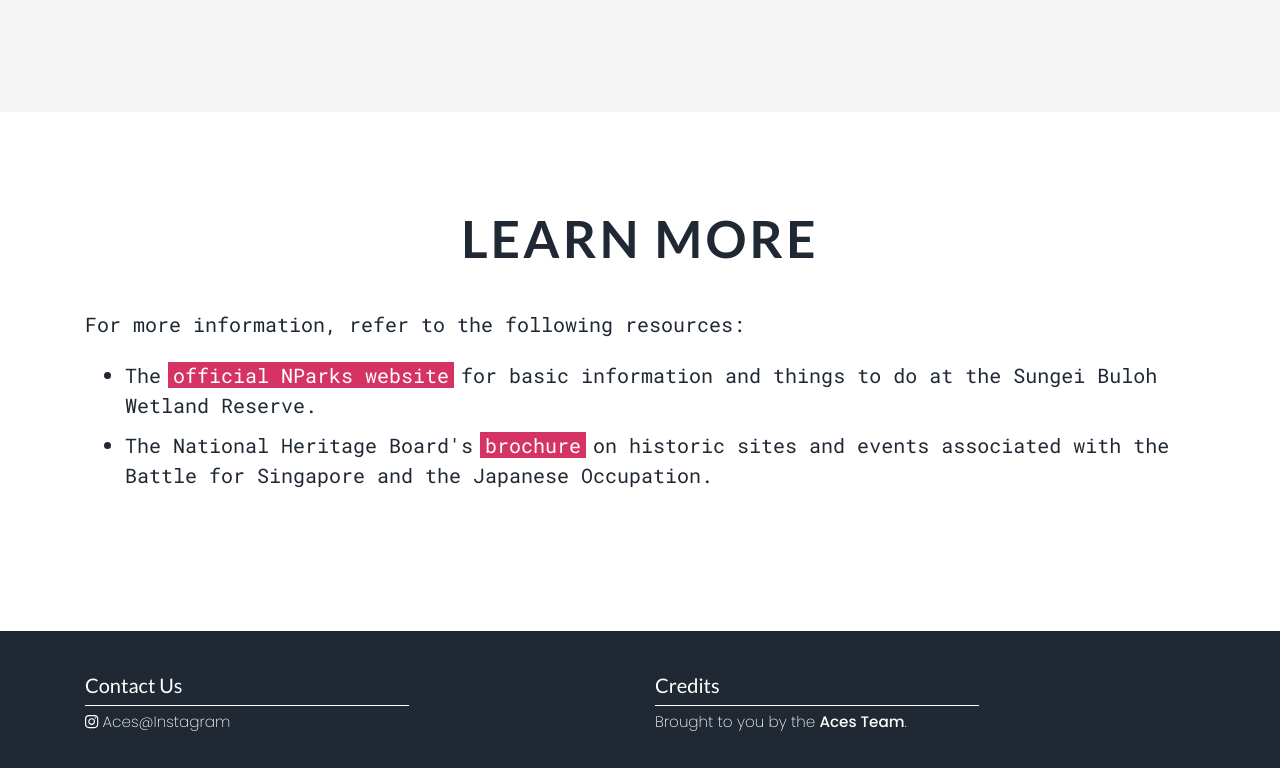
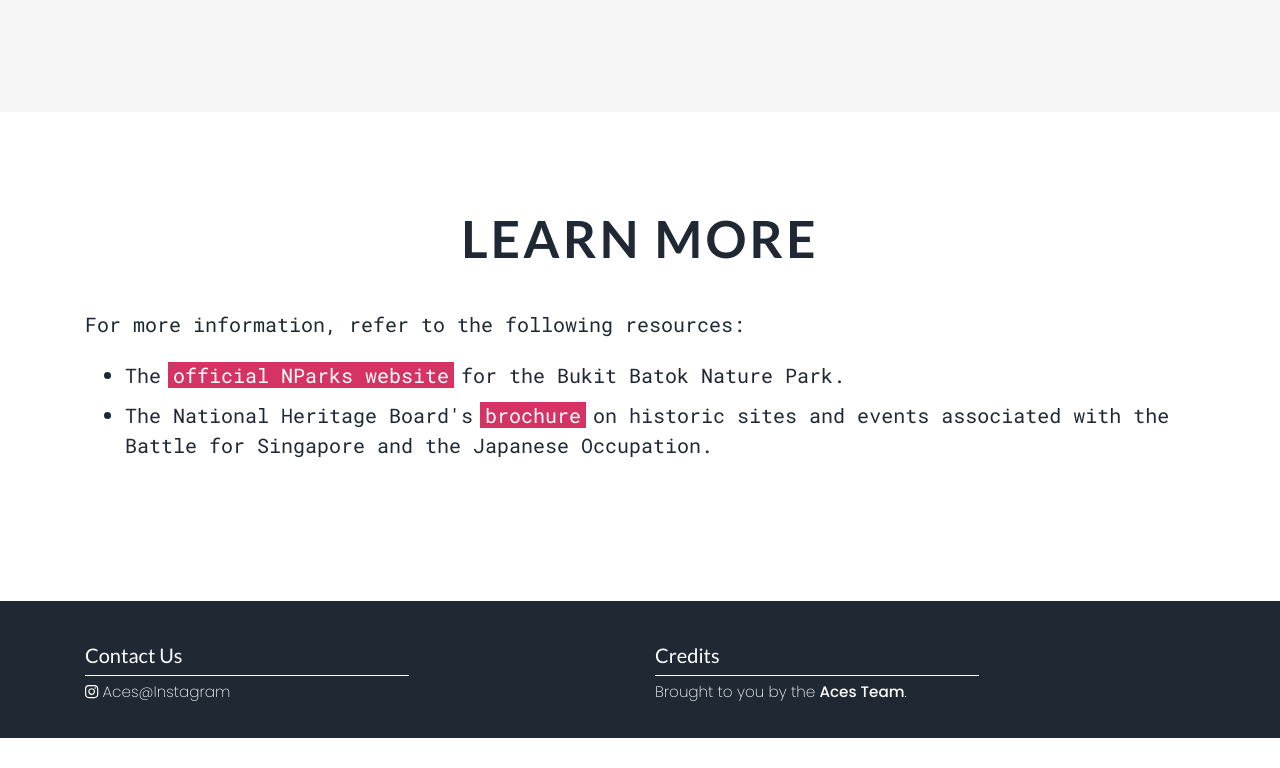
Before and after one commit to aces-active/aces-active.github.io, a Jekyll site: the page built from routes/bukit-batok.html, in a window 1280 px wide and 900 px high, scrolled down 1974 px, cut to the strip 132-900 px from the top of the window. Built offline with Jekyll 4.4.1, drawn with Linux system fonts in a browser that asks for light colours; nearby versions of some CDN libraries; some web fonts are replaced; a script that is not in the unit is left out; after the commit the page ends 2844 px from its top, so only the background shows below that; some of the changed text lies outside the part shown.

Commit message:
Update additional resources; retitle navbar menu

```diff
--- a/_includes/navbar.html
+++ b/_includes/navbar.html
@@ -13,7 +13,7 @@
             </li>
             <li class="nav-item dropdown">
                 <a class="nav-link dropdown-toggle" href="#" id="navbarDropdown" role="button" data-toggle="dropdown" aria-haspopup="true" aria-expanded="false">
-                    Routes
+                    Japanese Invasion
                 </a>
                 <div class="dropdown-menu" aria-labelledby="navbarDropdown">
                     <a class="dropdown-item" href="{{ site.baseurl }}/routes/sungei-buloh.html">Sungei Buloh</a>
--- a/routes/bukit-batok.html
+++ b/routes/bukit-batok.html
@@ -61,7 +61,7 @@ title: Bukit Batok Nature Park - Japanese Invasion Series
         <div class="route-description text-left">
             <p>For more information, refer to the following resources:</p>
             <ul>
-                <li>The <a class="fancy-link" href="https://www.nparks.gov.sg/gardens-parks-and-nature/parks-and-nature-reserves/sungei-buloh-wetland-reserve" target="_blank">official NParks website</a> for basic information and things to do at the Sungei Buloh Wetland Reserve.</li>
+                <li>The <a class="fancy-link" href="https://www.nparks.gov.sg/gardens-parks-and-nature/parks-and-nature-reserves/bukit-batok-nature-park" target="_blank">official NParks website</a> for the Bukit Batok Nature Park.</li>
                 <li>The National Heritage Board's <a href="https://www.nhb.gov.sg/~/media/nhb/files/places/trails/world%20war%20ii/wwii-text.pdf" class="fancy-link" target="_blank">brochure</a> on historic sites and events associated with the Battle for Singapore and the Japanese Occupation.</li>
             </ul>
         </div>
--- a/routes/kent-ridge.html
+++ b/routes/kent-ridge.html
@@ -95,7 +95,7 @@ title: Kent Ridge - Japanese Invasion Series
         <div class="route-description text-left">
             <p>For more information, refer to the following resources:</p>
             <ul>
-                <li>The <a class="fancy-link" href="https://www.nparks.gov.sg/gardens-parks-and-nature/parks-and-nature-reserves/sungei-buloh-wetland-reserve" target="_blank">official NParks website</a> for basic information and things to do at the Sungei Buloh Wetland Reserve.</li>
+                <li>The <a class="fancy-link" href="https://www.nhb.gov.sg/bukitchandu" target="_blank">official website</a> for Reflections at Bukit Chandu.</li>
                 <li>The National Heritage Board's <a href="https://www.nhb.gov.sg/~/media/nhb/files/places/trails/world%20war%20ii/wwii-text.pdf" class="fancy-link" target="_blank">brochure</a> on historic sites and events associated with the Battle for Singapore and the Japanese Occupation.</li>
             </ul>
         </div>
--- a/routes/sungei-buloh.html
+++ b/routes/sungei-buloh.html
@@ -107,7 +107,7 @@ title: Sungei Buloh Wetland Reserve - Japanese Invasion Series
         <div class="route-description text-left">
             <p>For more information, refer to the following resources:</p>
             <ul>
-                <li>The <a class="fancy-link" href="https://www.nparks.gov.sg/gardens-parks-and-nature/parks-and-nature-reserves/sungei-buloh-wetland-reserve" target="_blank">official NParks website</a> for basic information and things to do at the Sungei Buloh Wetland Reserve.</li>
+                <li>The <a class="fancy-link" href="https://www.nparks.gov.sg/gardens-parks-and-nature/parks-and-nature-reserves/sungei-buloh-wetland-reserve" target="_blank">official NParks website</a> for the Sungei Buloh Wetland Reserve.</li>
                 <li>The National Heritage Board's <a href="https://www.nhb.gov.sg/~/media/nhb/files/places/trails/world%20war%20ii/wwii-text.pdf" class="fancy-link" target="_blank">brochure</a> on historic sites and events associated with the Battle for Singapore and the Japanese Occupation.</li>
             </ul>
         </div>
```
